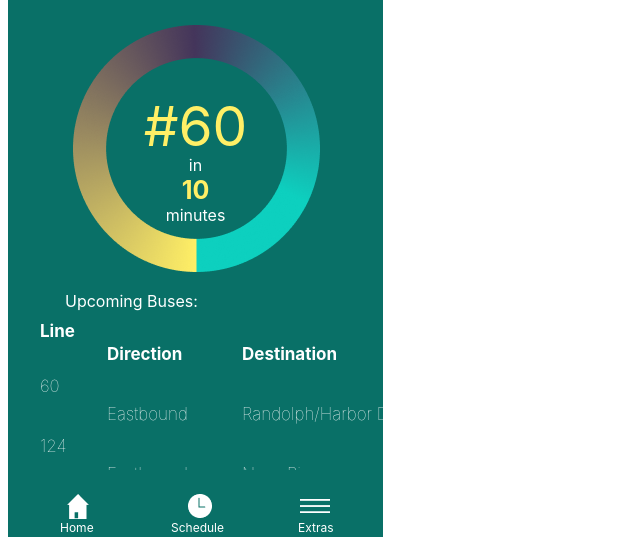
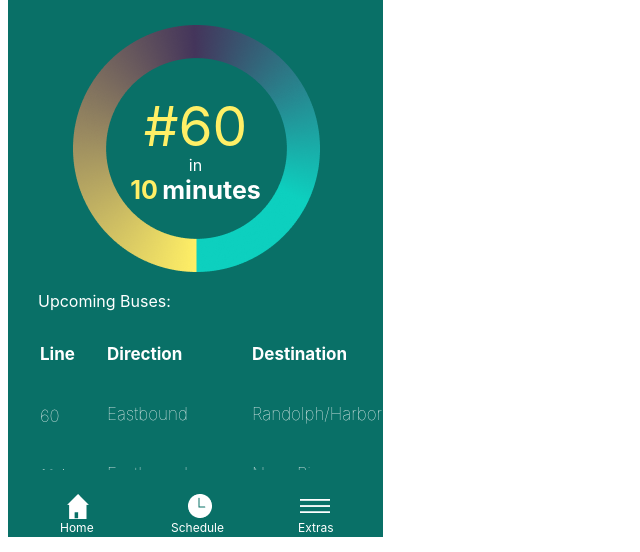
Before and after one commit to AngelaAnderson/BusyBus, a plain HTML site: page index.html in a window 1280 px wide. Shown: the part 138-690 px from the top of the page, without its empty margins (0-640 px from the left). Drawn offline with Linux system fonts and the light colour scheme.

Commit message:
Final Version

```diff
--- a/css/stylesheet.css
+++ b/css/stylesheet.css
@@ -14,7 +14,7 @@
   background: #097067 url("../../images/SeattleBackground.png")no-repeat;
 }
 .frame{
-  width:1025px;
+  width:100%;
   height:150px;
   position: absolute;
   top: 67.5%;
@@ -164,16 +164,19 @@ left: 63px;
 top: -20px;
 text-align: center;
 }
-.timeinmin{
-    color: #FFEF66;
+.timeinmin, .min{
+    display: inline-block;
     font-size: 25px;
     font-weight: bold;
+}
+.timeinmin{
+  color: #FFEF66;
 }
 .upbus{
   position: absolute;
   width: 164px;
   height: 18px;
-  left: 57px;
+  left: 30px;
   top: 405px;
 }
 /* Bus Schedule Table */
@@ -188,10 +191,17 @@ text-align: center;
   font-size: 35px;
   font-weight: bold;
 }
-.bus-line-data,.line{
+.bus-line-data{
   position:relative ;
   width: 58.23px;
   left: 20px;
+  top: 30px;
+}
+.line{
+  position:relative ;
+  width: 58.23px;
+  left: 20px;
+  top: 23px;
 }
 .bus-direction-data, .direction{
   position:absolute;
@@ -200,13 +210,13 @@ text-align: center;
 }
 .bus-destination-data,.destination{
   position:absolute;
-  width: 207px;
-  left: 225px;
+  width: 170px;
+  left: 235px;
 }
 .bus-frequency-data,.frequency{
   position:absolute;
-  width: 207px;
-  left: 366px;
+  width: 150px;
+  left: 430px;
 }
 .busnumber{
   font-size: 55px;
--- a/index.html
+++ b/index.html
@@ -50,7 +50,7 @@
   <!-- Bus Lines -->
   <img src="images/Progress Circle.png" alt="Progress Circle" class="progresscircle">
   <article class="arrivalcountdown" aria-label="Arrival-Countdown Text">
-    <p> <article class="busnumber">#60</article><br>in</br></a><article class="timeinmin">10</article> minutes</p>
+    <p> <article class="busnumber">#60</article><br>in</br></a><article class="timeinmin">10</article> <article class="min">minutes</article></p>
   </article>
   <article class="upbus">
     <p> Upcoming Buses: </p>
```
